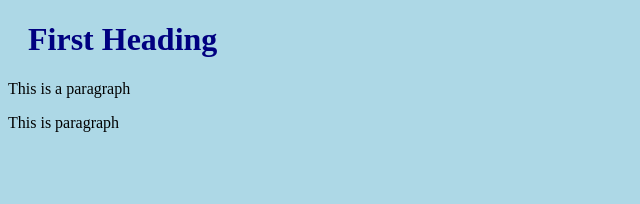
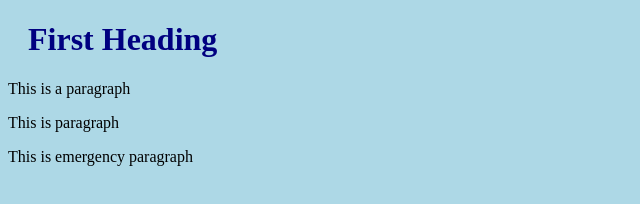
Before and after one commit to rohandhiman/test-learning, a plain HTML site: page index.html in a window 1280 px wide. Shown: the whole page, without its empty margins (0-640 px from the left). Drawn offline with Linux system fonts and the light colour scheme.

Commit message:
emergency fix

```diff
--- a/index.html
+++ b/index.html
@@ -9,5 +9,6 @@
     <h1>First Heading</h1>
     <p>This is a paragraph</p>
     <p>This is paragraph</p>
+    <p>This is emergency paragraph</p>
   </body>
 </html>
```
